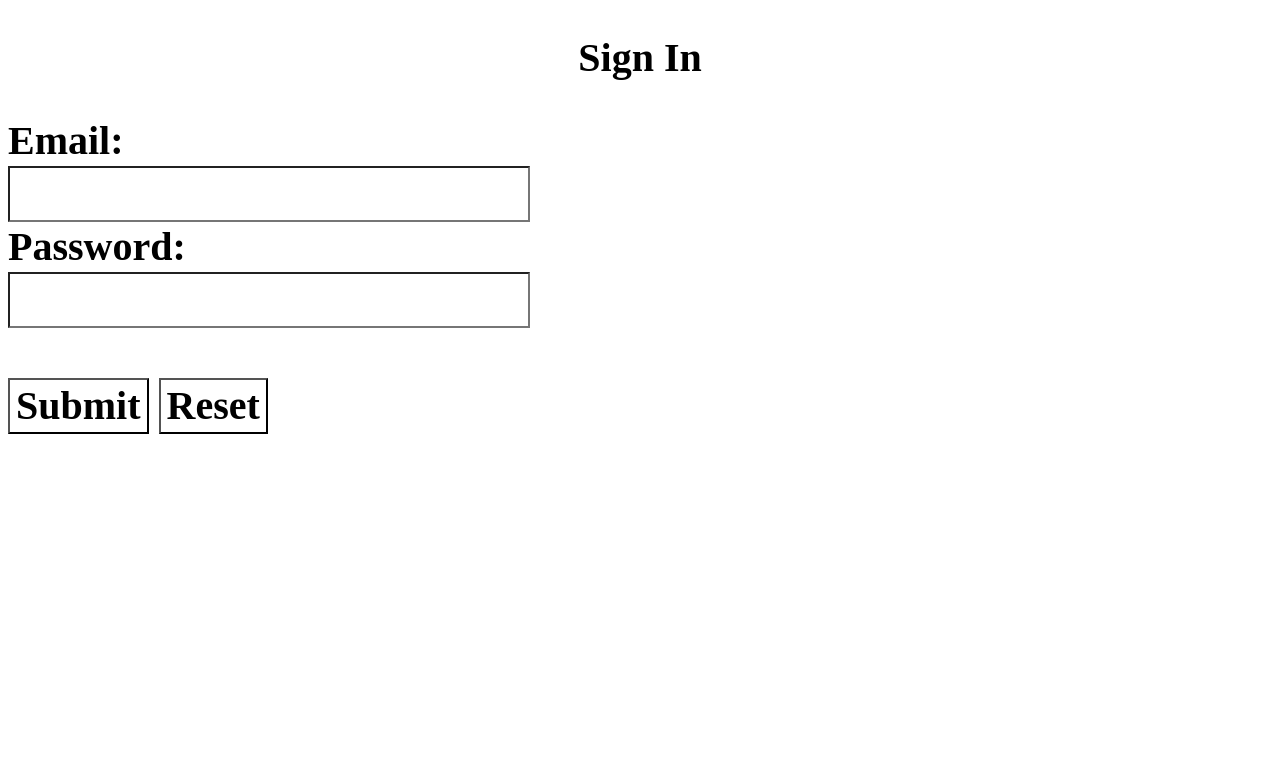
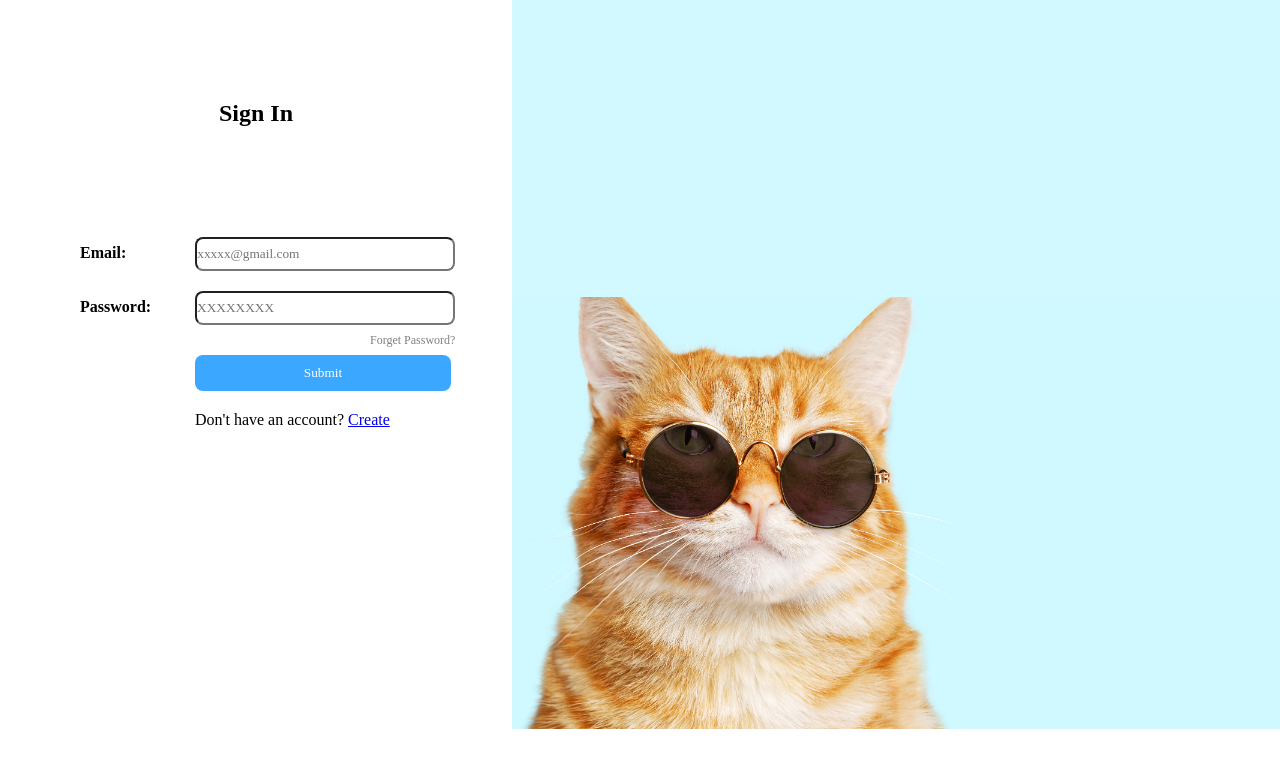
Before and after one commit to EqrthX/SI232, a PHP site: page /login.php in a window 1280 px wide. Shown: the top 768 px of the page. Run offline with PHP 8.4, Linux system fonts and the light colour scheme.

Commit message:
แก้ให้ละ

```diff
--- a/LOGIN.css
+++ b/LOGIN.css
@@ -1,15 +1,127 @@
 /* Login นะจ๊ะ */
-* { background: #FFFFFF;
-    font-family: 'Outfit';
-    font-style: normal;
-    font-weight: 700;
-    font-size: 40px;
-    line-height: 50px;
-}
-h2{
-    color: black;
-  text-align: center;
-}
-label{
+* {
+
+  margin: 0;
+  padding: 0;
+  background: #FFFFFF;
+  font-family: 'Outfit';
+  font-style: normal;
 
 }
+
+.container {
+
+  display: flex;
+
+}
+
+.container .box-login {
+
+  width: 768px;
+  height: 579px;
+
+}
+
+.container .box-login h2{
+
+  text-align: center;
+  margin-top: 100px;
+  margin-bottom: 100px;
+
+}
+
+.container .box-login .login form{
+
+  display: block;
+  position: relative;
+  left: 70px;
+
+}
+
+.container .box-login .login label {
+
+  font-weight: bold;
+
+}
+
+.container .box-login .login label, input[type="submit"]{
+
+  margin: 10px;
+  margin-right: 30px;
+
+}
+
+.container .box-login .login input[type="email"], input[type="password"] {
+
+  position: relative;
+  margin-left: 10px;
+  margin: 10px;
+  width: 50%;
+  height: 30px;
+  border-radius: .5rem;
+
+
+}
+
+.container .box-login .login input[type="email"] {
+
+  left: 25px;
+
+}
+
+.container .box-login .login input[type="submit"] {
+
+  position: relative;
+  padding: 10px;
+  border-radius: .5rem;
+  width: 50%;
+  background: rgb(60, 167, 255);
+  color: white;
+  border: none;
+  left: 115px;
+  margin-top: 20px;
+  transition: 500ms;
+
+}
+
+.container .box-login .login input[type="submit"]:where(:hover, :focus-visible) {
+
+  background: rgb(46, 46, 242);
+
+}
+
+.container .box-login .login #fp {
+
+  position: relative;
+  text-decoration: none;
+  color: gray;
+  font-size: 12px;
+  top: -33px;
+  left: 0px;
+
+}
+
+.container .box-login .login p {
+
+  margin-top: 10px;
+  position: relative;
+  left: 195px;
+
+}
+
+.container .box-img {
+
+  position: relative;
+  width: 768px;
+  height: 729px;
+  background: #d1f9ff;
+
+}
+
+.container .box-img img {
+
+  position: relative;
+  top: 297px;
+  width: 768px;
+
+}
--- a/login.php
+++ b/login.php
@@ -1,20 +1,47 @@
 <!DOCTYPE html>
-<html>
-    <head>
-        <link rel = "stylesheet" href = "LOGIN.css">
-    </head>
+<html lang="en">
+<head>
+  <meta charset="UTF-8">
+  <meta name="viewport" content="width=device-width, initial-scale=1.0">
+  <title>Login</title>
+  <link rel="stylesheet" href="LOGIN.css">
+</head>
 <body>
 
-<h2>Sign In</h2>
+  <div class="container">
 
-<form action="checkLogin.php" method="post">
-  <label for="Email">Email:</label><br>
-  <input type="email" id="Email" name="Email" required><br>
-  <label for="Password">Password:</label><br>
-  <input type="password" id="password" name="password" required><br><br>
-  <input class ="box"type="submit" value="Submit"> <input type="reset" value="Reset">
-</form>
+    <div class="box-login">
 
+      <div class="login">
+
+        <h2>Sign In</h2>
+
+        <form action="checkLogin.php" method="post">
+
+          <label for="Email">Email:</label>
+          <input type="email" id="Email" name="Email" placeholder="xxxxx@gmail.com" required><br>
+          <label for="Password">Password:</label>
+          <input type="password" id="password" name="password" placeholder="XXXXXXXX" required><br>
+
+          <input class="box" type="submit" value="Submit">
+          <a href="#" id="fp">Forget Password?</a>
+
+        </form>
+
+        <p>Don't have an account? <a href="createacc.php">Create</a></p>
+
+      </div>
+
+
+    </div>
+
+    <div class="box-img">
+
+      <img src="cat.png" alt="">
+
+    </div>
+
+  </div>
 
 </body>
 </html>
```
Also changed, not shown: cat.png (added).
